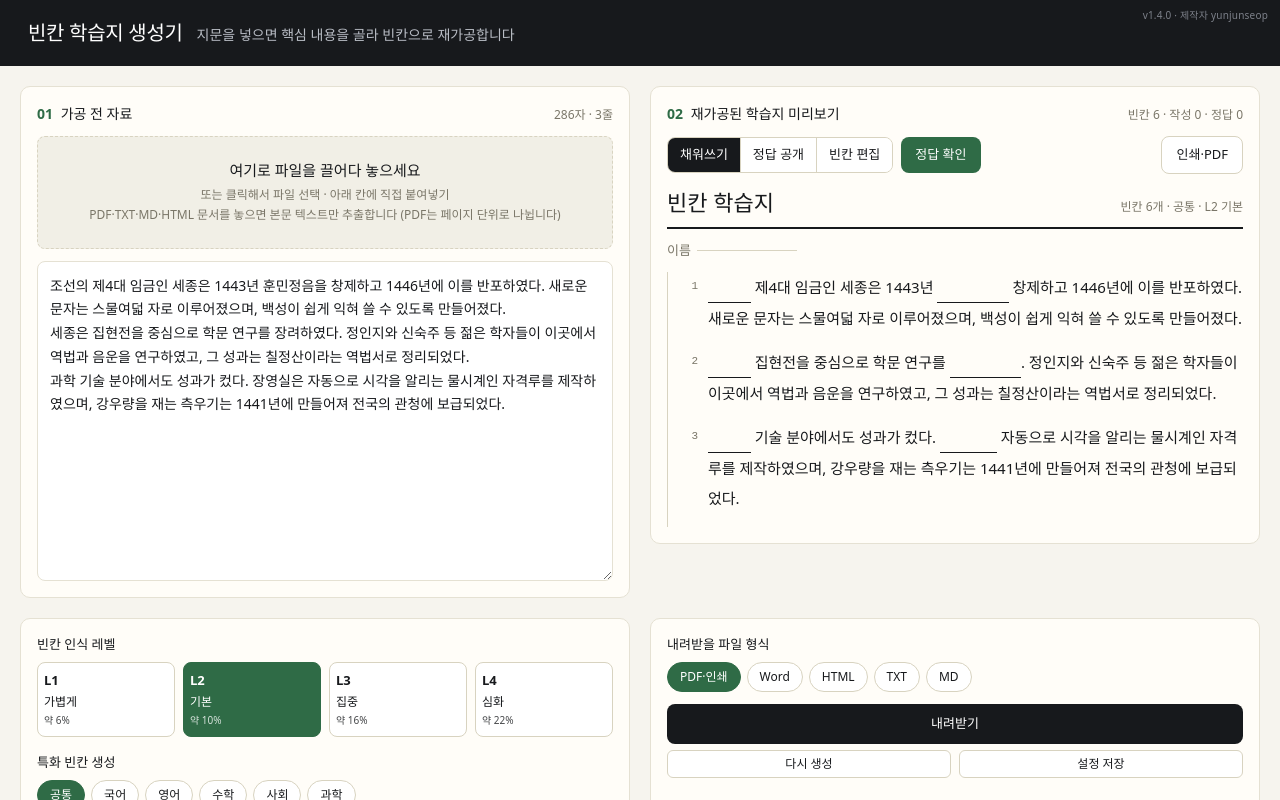
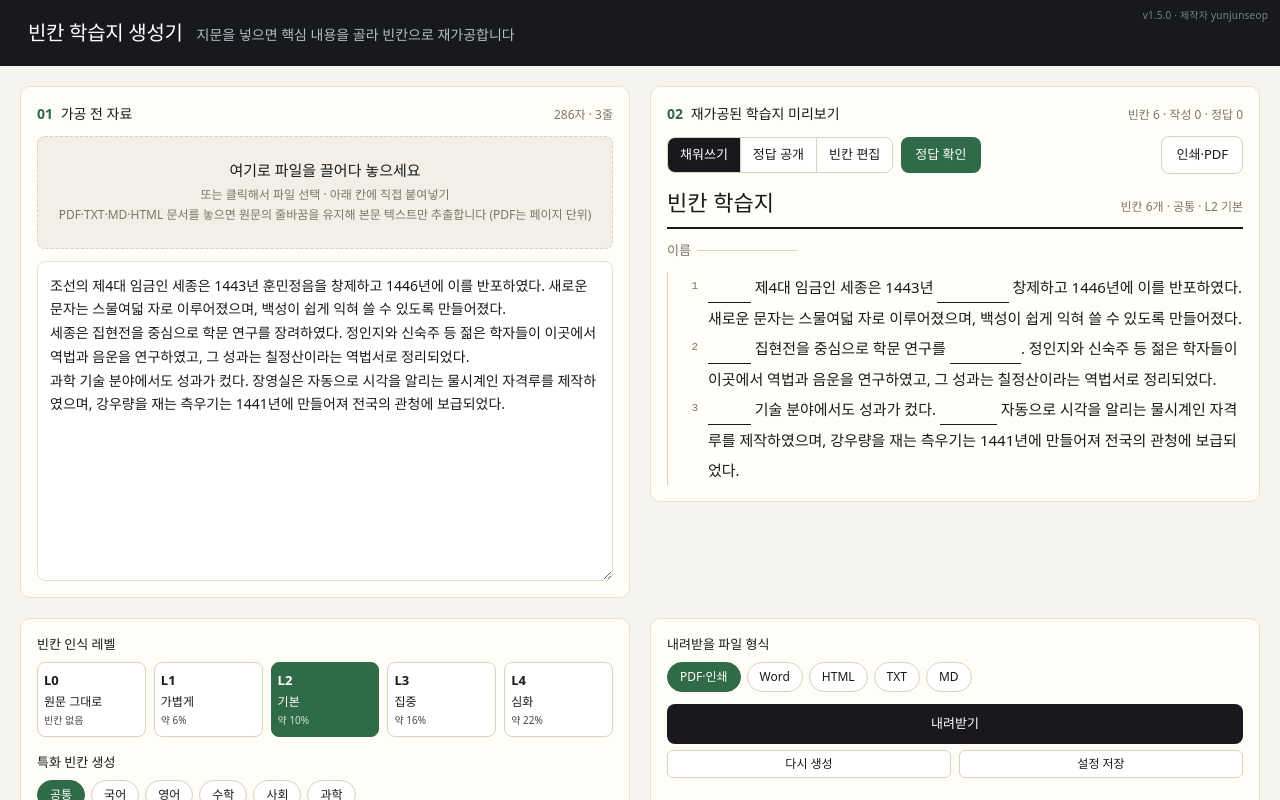
Before and after one commit to yunjunseop/fill-in-the-blank-generator, a React (Vite) app: page / in a window 1280 px wide. Shown: the top 800 px of the page. Built offline with nearby package versions, Linux system fonts and the light colour scheme.

Commit message:
Preserve source formatting and add L0 mode

```diff
--- a/package.json
+++ b/package.json
@@ -1,7 +1,7 @@
 {
   "name": "fill-in-the-blank-generator",
   "private": true,
-  "version": "1.4.0",
+  "version": "1.5.0",
   "type": "module",
   "scripts": {
     "dev": "vite",
--- a/src/App.css
+++ b/src/App.css
@@ -344,7 +344,7 @@
   display: flex;
   align-items: flex-start;
   gap: 10px;
-  margin: 0 0 14px;
+  margin: 0;
   border-left: 3px solid transparent;
   padding-left: 8px;
   margin-left: -1px;
@@ -378,6 +378,12 @@
 
 .ws-paragraph {
   margin: 0;
+  white-space: pre-wrap;
+}
+
+.ws-empty-line {
+  min-height: 2em;
+  margin-bottom: 0;
 }
 
 .empty-msg {
@@ -512,7 +518,7 @@
 
 .level-row {
   display: grid;
-  grid-template-columns: repeat(4, 1fr);
+  grid-template-columns: repeat(auto-fit, minmax(92px, 1fr));
   gap: 8px;
 }
 
--- a/src/App.jsx
+++ b/src/App.jsx
@@ -15,9 +15,61 @@ async function extractPdfPages(file) {
   for (let i = 1; i <= pdf.numPages; i++) {
     const page = await pdf.getPage(i)
     const content = await page.getTextContent()
-    pages.push(content.items.map((it) => it.str).join(' ').trim())
+    pages.push(extractPdfPageText(content.items))
   }
   return pages
+}
+
+function extractPdfPageText(items) {
+  const lines = []
+  let line = ''
+  let previous = null
+
+  const pushLine = (lineBreaks = 1) => {
+    lines.push(line.trimEnd())
+    for (let i = 1; i < lineBreaks; i++) lines.push('')
+    line = ''
+  }
+
+  for (const item of items) {
+    if (!('str' in item)) continue
+
+    const text = item.str
+    const x = item.transform?.[4]
+    const y = item.transform?.[5]
+    const height = Math.abs(item.height || item.transform?.[3] || 0)
+
+    if (previous) {
+      const lineHeight = Math.max(previous.height, height, 1)
+      const verticalGap = Number.isFinite(y) && Number.isFinite(previous.y) ? Math.abs(y - previous.y) : 0
+      const previousEndX = previous.x + previous.width
+      const returnedToLineStart = Number.isFinite(x) && Number.isFinite(previousEndX)
+        ? x <= previous.x + lineHeight * 1.5 || x < previousEndX - lineHeight * 0.5
+        : false
+      const startsNewLine = previous.hasEOL || (verticalGap > lineHeight * 0.45 && returnedToLineStart)
+
+      if (startsNewLine) {
+        pushLine(verticalGap > lineHeight * 1.7 ? 2 : 1)
+      } else if (line && text && !/\s$/.test(line) && !/^\s/.test(text)) {
+        const horizontalGap = Number.isFinite(x) && Number.isFinite(previousEndX) ? x - previousEndX : 0
+        const averageCharacterWidth = previous.text.length ? previous.width / previous.text.length : 0
+        if (horizontalGap > Math.max(0.8, averageCharacterWidth * 0.18)) line += ' '
+      }
+    }
+
+    line += text
+    previous = {
+      text,
+      x: Number.isFinite(x) ? x : 0,
+      y: Number.isFinite(y) ? y : 0,
+      width: Math.abs(item.width || 0),
+      height,
+      hasEOL: Boolean(item.hasEOL),
+    }
+  }
+
+  if (line || lines.length === 0) lines.push(line.trimEnd())
+  return lines.join('\n').trim()
 }
 
 const EMPTY_SET = new Set()
@@ -25,6 +77,7 @@ const EMPTY_OBJ = {}
 const NOOP = () => {}
 
 const LEVELS = [
+  { id: 0, label: 'L0', name: '원문 그대로', density: 0, minGapWords: Infinity, densityLabel: '빈칸 없음' },
   { id: 1, label: 'L1', name: '가볍게', density: 0.06, minGapWords: 6 },
   { id: 2, label: 'L2', name: '기본', density: 0.1, minGapWords: 5 },
   { id: 3, label: 'L3', name: '집중', density: 0.16, minGapWords: 4 },
@@ -115,12 +168,15 @@ function spanKey(paraIdx, start) {
 const LINE_BLANK_MATCH = (c) => c.length >= 2 && (HANGUL.test(c) || /\d/.test(c))
 
 function buildWorksheet({ sourceText, level, selectedCategories, alwaysBlankLines, neverBlankLines, includeFigures, alwaysList, neverList, manualInclude, manualExclude }) {
-  const paragraphs = sourceText.split(/\n+/).map((t) => t.trim()).filter(Boolean)
+  const paragraphs = sourceText
+    ? sourceText.replace(/\r\n?/g, '\n').split('\n')
+    : []
+  const rawMode = level.id === 0
   const activeCats = CATEGORIES.filter((c) => selectedCategories.has(c.id))
   const subjectOnly = activeCats.filter((c) => c.group === 'subject' && c.id !== 'common')
 
   let usedFallback = false
-  if (subjectOnly.length > 0 && !selectedCategories.has('common')) {
+  if (!rawMode && subjectOnly.length > 0 && !selectedCategories.has('common')) {
     let anyMatch = false
     outer: for (const para of paragraphs) {
       for (const w of extractWords(para)) {
@@ -133,11 +189,11 @@ function buildWorksheet({ sourceText, level, selectedCategories, alwaysBlankLine
 
   const perPara = paragraphs.map((paraText, paraIdx) => {
     const figure = isFigureLine(paraText)
-    const lineState = neverBlankLines.has(paraIdx) ? 'never' : alwaysBlankLines.has(paraIdx) ? 'always' : 'auto'
+    const lineState = rawMode ? 'auto' : neverBlankLines.has(paraIdx) ? 'never' : alwaysBlankLines.has(paraIdx) ? 'always' : 'auto'
     const words = extractWords(paraText)
 
     let candidates = []
-    if (lineState === 'never') {
+    if (rawMode || lineState === 'never') {
       candidates = []
     } else if (figure) {
       if (includeFigures) {
@@ -152,7 +208,7 @@ function buildWorksheet({ sourceText, level, selectedCategories, alwaysBlankLine
       }
     }
 
-    const alwaysSpans = (figure || lineState === 'never') ? [] : findPhraseSpans(paraText, alwaysList).map((s) => ({ ...s, category: 'always', style: 'full', forced: true }))
+    const alwaysSpans = (rawMode || figure || lineState === 'never') ? [] : findPhraseSpans(paraText, alwaysList).map((s) => ({ ...s, category: 'always', style: 'full', forced: true }))
     const neverSpans = findPhraseSpans(paraText, neverList)
 
     let pool = [...candidates, ...alwaysSpans].filter((s) => !neverSpans.some((n) => overlaps(s, n)))
@@ -211,8 +267,10 @@ function buildWorksheet({ sourceText, level, selectedCategories, alwaysBlankLine
     }
   }
 
-  for (const k of manualInclude) chosenKeys.add(k)
-  for (const k of manualExclude) chosenKeys.delete(k)
+  if (!rawMode) {
+    for (const k of manualInclude) chosenKeys.add(k)
+    for (const k of manualExclude) chosenKeys.delete(k)
+  }
 
   let seq = 0
   const renderParas = perPara.map((p) => {
@@ -225,7 +283,7 @@ function buildWorksheet({ sourceText, level, selectedCategories, alwaysBlankLine
 
   const blankCount = renderParas.reduce((s, p) => s + p.blanks.length, 0)
   const answers = renderParas.flatMap((p) => p.blanks).sort((a, b) => a.seq - b.seq)
-  const categoryLabel = usedFallback ? '공통(대체)' : effectiveCats.map((c) => c.label).join('·') || '공통'
+  const categoryLabel = rawMode ? '원문' : usedFallback ? '공통(대체)' : effectiveCats.map((c) => c.label).join('·') || '공통'
 
   return { paragraphs: renderParas, blankCount, answers, usedFallback, categoryLabel }
 }
@@ -252,11 +310,14 @@ function BlankField({ blank, studyMode, userAnswers, setUserAnswer, checked }) {
 
 function Paragraph({ p, studyMode, userAnswers, setUserAnswer, checked, editMode, toggleManual }) {
   const stateClass = p.lineState === 'always' ? 'line-always' : p.lineState === 'never' ? 'line-never' : ''
+  const isEmpty = !p.paraText.trim()
   return (
-    <div className={`ws-line ${stateClass}`}>
-      <span className="ws-line-num">{p.paraIdx + 1}</span>
+    <div className={`ws-line${isEmpty ? ' ws-empty-line' : ''} ${stateClass}`}>
+      <span className="ws-line-num">{isEmpty ? '' : p.paraIdx + 1}</span>
       <div className="ws-line-content">
-        {p.figure ? (
+        {isEmpty ? (
+          <span aria-hidden="true">&nbsp;</span>
+        ) : p.figure ? (
           <div className="figure-box">
             <div className="figure-label">FIGURE · {p.paraText.replace(/^\[|\]$/g, '').slice(0, 2)}</div>
             <div className="figure-text">
@@ -361,6 +422,7 @@ function buildPlainText(worksheets, title, reveal) {
   const lines = [title, '']
   worksheets.forEach((ws, pageIdx) => {
     if (worksheets.length > 1) {
+      if (pageIdx > 0) lines.push('')
       lines.push(`── ${pageIdx + 1}페이지 ──`, '')
     }
     for (const p of ws.paragraphs) {
@@ -370,7 +432,6 @@ function buildPlainText(worksheets, title, reveal) {
         text = text.slice(0, b.start) + blankFillText(b, reveal) + text.slice(b.end)
       }
       lines.push(p.figure ? `[FIGURE] ${text}` : text)
-      lines.push('')
     }
   })
   return lines.join('\n')
@@ -387,7 +448,10 @@ function buildHtml(worksheets, title, reveal) {
           : `<span style="display:inline-block;border-bottom:1px solid #333;min-width:${Math.max(b.clean.length, 4)}ch;">&nbsp;</span>`
         text = text.slice(0, b.start) + fill + text.slice(b.end)
       }
-      return p.figure ? `<div style="border:1px dashed #999;padding:8px;margin:8px 0;">${text}</div>` : `<p>${text}</p>`
+      if (!p.paraText.trim()) return '<div style="min-height:1.8em">&nbsp;</div>'
+      return p.figure
+        ? `<div style="border:1px dashed #999;padding:8px;margin:8px 0;">${text}</div>`
+        : `<div style="min-height:1.8em">${text}</div>`
     }).join('\n')
     const heading = worksheets.length > 1 ? `<h2>${pageIdx + 1}페이지</h2>` : ''
     return `${heading}${pageBody}`
@@ -654,7 +718,7 @@ export default function App() {
           >
             <p className="dz-title">여기로 파일을 끌어다 놓으세요</p>
             <p className="dz-sub">또는 클릭해서 파일 선택 · 아래 칸에 직접 붙여넣기</p>
-            <p className="dz-sub">PDF·TXT·MD·HTML 문서를 놓으면 본문 텍스트만 추출합니다 (PDF는 페이지 단위로 나뉩니다)</p>
+            <p className="dz-sub">PDF·TXT·MD·HTML 문서를 놓으면 원문의 줄바꿈을 유지해 본문 텍스트만 추출합니다 (PDF는 페이지 단위)</p>
             {fileStatus && <p className="dz-status">{fileStatus}</p>}
             <input ref={fileInputRef} type="file" accept=".txt,.md,.html,.pdf,application/pdf" hidden onChange={handleFile} />
           </div>
@@ -762,7 +826,7 @@ export default function App() {
               <button key={l.id} className={`level-btn${level === l.id ? ' active' : ''}`} onClick={() => setLevel(l.id)}>
                 <span className="level-id">{l.label}</span>
                 <span className="level-name">{l.name}</span>
-                <span className="level-pct">약 {Math.round(l.density * 100)}%</span>
+                <span className="level-pct">{l.densityLabel || `약 ${Math.round(l.density * 100)}%`}</span>
               </button>
             ))}
           </div>
@@ -822,14 +886,14 @@ export default function App() {
             {worksheet.paragraphs.length > 0 && (
               <div className="line-toggle-row">
                 <span className="line-toggle-label">줄 선택</span>
-                {worksheet.paragraphs.map((p, i) => (
+                {worksheet.paragraphs.filter((p) => p.paraText.trim()).map((p) => (
                   <button
-                    key={i}
-                    className={`line-chip${alwaysBlankLines.has(i) ? ' selected-always' : ''}`}
-                    onClick={() => toggleAlwaysLine(i)}
-                    title={`${i + 1}번째 줄 전체를 빈칸으로 가리기`}
+                    key={p.paraIdx}
+                    className={`line-chip${alwaysBlankLines.has(p.paraIdx) ? ' selected-always' : ''}`}
+                    onClick={() => toggleAlwaysLine(p.paraIdx)}
+                    title={`${p.paraIdx + 1}번째 줄 전체를 빈칸으로 가리기`}
                   >
-                    {i + 1}
+                    {p.paraIdx + 1}
                   </button>
                 ))}
               </div>
@@ -850,14 +914,14 @@ export default function App() {
             {worksheet.paragraphs.length > 0 && (
               <div className="line-toggle-row">
                 <span className="line-toggle-label">줄 선택</span>
-                {worksheet.paragraphs.map((p, i) => (
+                {worksheet.paragraphs.filter((p) => p.paraText.trim()).map((p) => (
                   <button
-                    key={i}
-                    className={`line-chip${neverBlankLines.has(i) ? ' selected-never' : ''}`}
-                    onClick={() => toggleNeverLine(i)}
-                    title={`${i + 1}번째 줄 전체를 빈칸 없이 남기기`}
+                    key={p.paraIdx}
+                    className={`line-chip${neverBlankLines.has(p.paraIdx) ? ' selected-never' : ''}`}
+                    onClick={() => toggleNeverLine(p.paraIdx)}
+                    title={`${p.paraIdx + 1}번째 줄 전체를 빈칸 없이 남기기`}
                   >
-                    {i + 1}
+                    {p.paraIdx + 1}
                   </button>
                 ))}
               </div>
```
Also changed, not shown: 1 other file (tests, documents, lock files or other folders).
